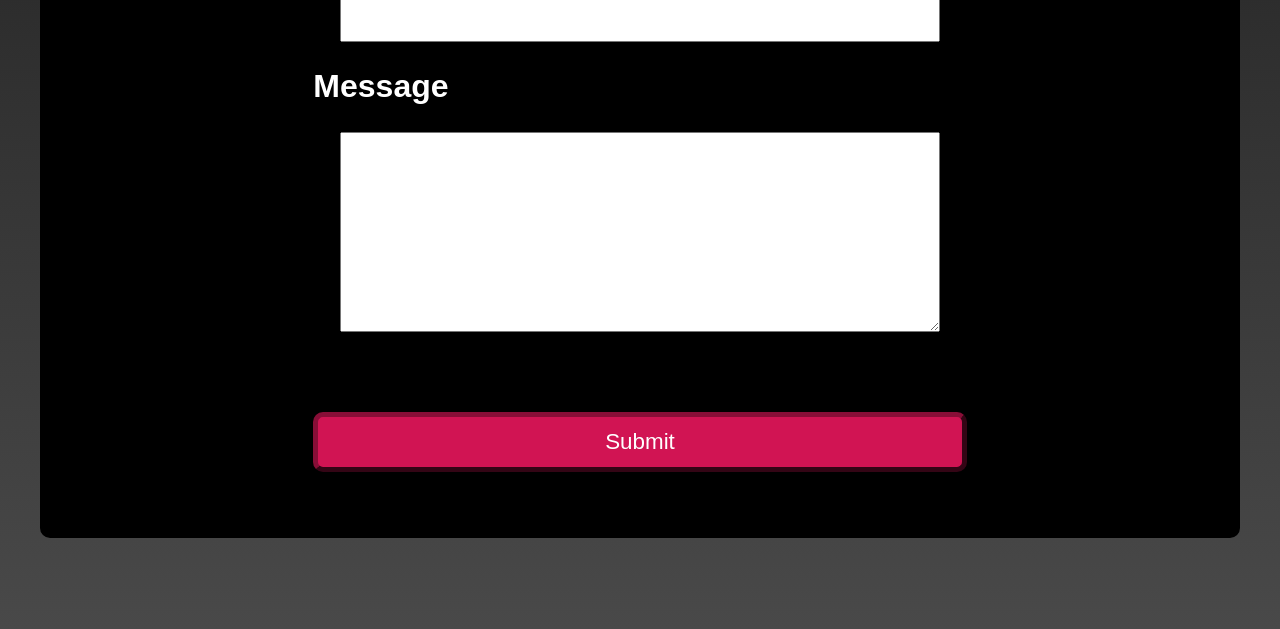
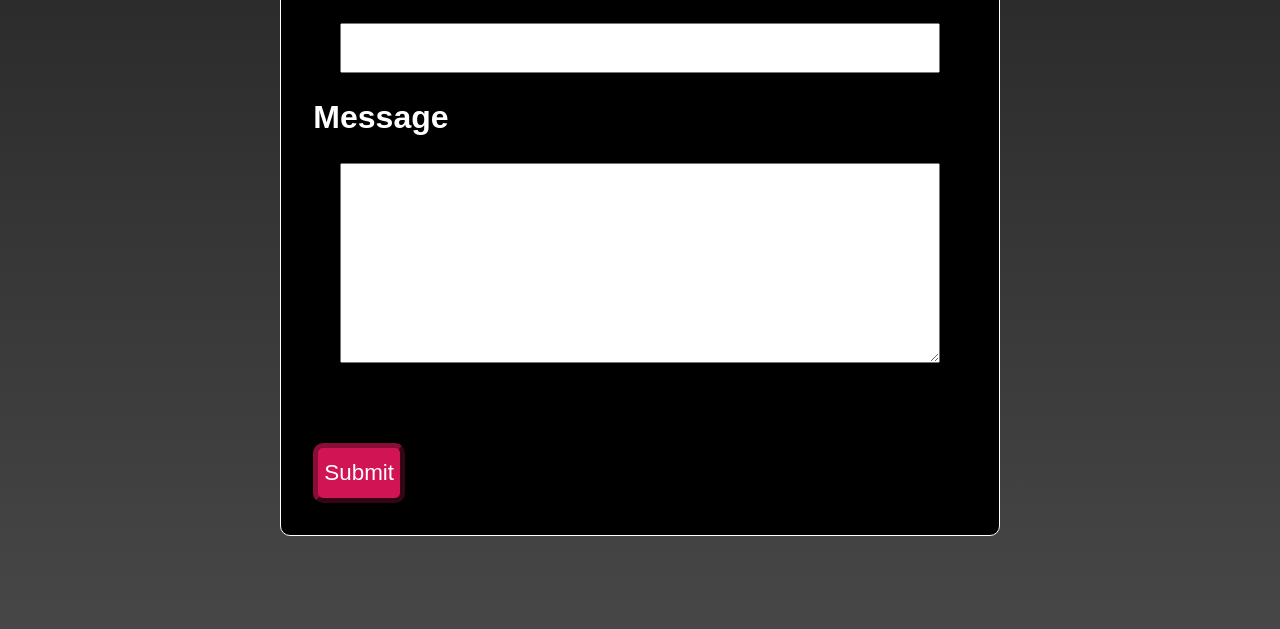
Before and after one commit to dietcokechan/E-CommerceWebsite, a plain HTML site: page html/contact.html in a window 1280 px wide. Shown: the part 795-1424 px from the top of the page. Drawn offline with Linux system fonts and the light colour scheme.

Commit message:
adjust font size and contact form style

```diff
--- a/css/style.css
+++ b/css/style.css
@@ -252,13 +252,13 @@ h3{
 }
 
 .about-us h1{
-    font-size: 30px;
+    font-size: 2em;
     color: white;
 }
 
 .about-us p{
     text-align: justify;
-    font-size: 10px;
+    font-size: 1em;
     margin: 1em;
     padding: 0.5em;
     color: white;
@@ -431,20 +431,20 @@ h4{
 /***************************************** CONTACT FORM *****************************************/
 .form-container{
     display: flex;
-    flex-wrap: wrap;
+    flex-flow: column wrap;
     align-items: center;
-    justify-content: center;
     margin: 2em;
-    background-color:black;
-    border-style: solid;
-    border-color:black;
-    border-width: 2px;
-    border-radius: 10px;
 }
 
 form{
+    padding: 1em;
     margin: 2em;
     font-size: 2em;
+    background-color:black;
+    border-style: solid;
+    border-color: white;
+    border-width: 1px;
+    border-radius: 10px;
 }
 
 label{
@@ -466,10 +466,9 @@ input{
 }
 
 #submit{
-    display: block;
+    align-self: center !important;
     color: white;
     margin-top: 2em;
-    width: 100%;
     height: 60px;
     background-color: rgb(209, 20, 83);
     border-style: outset;
```
